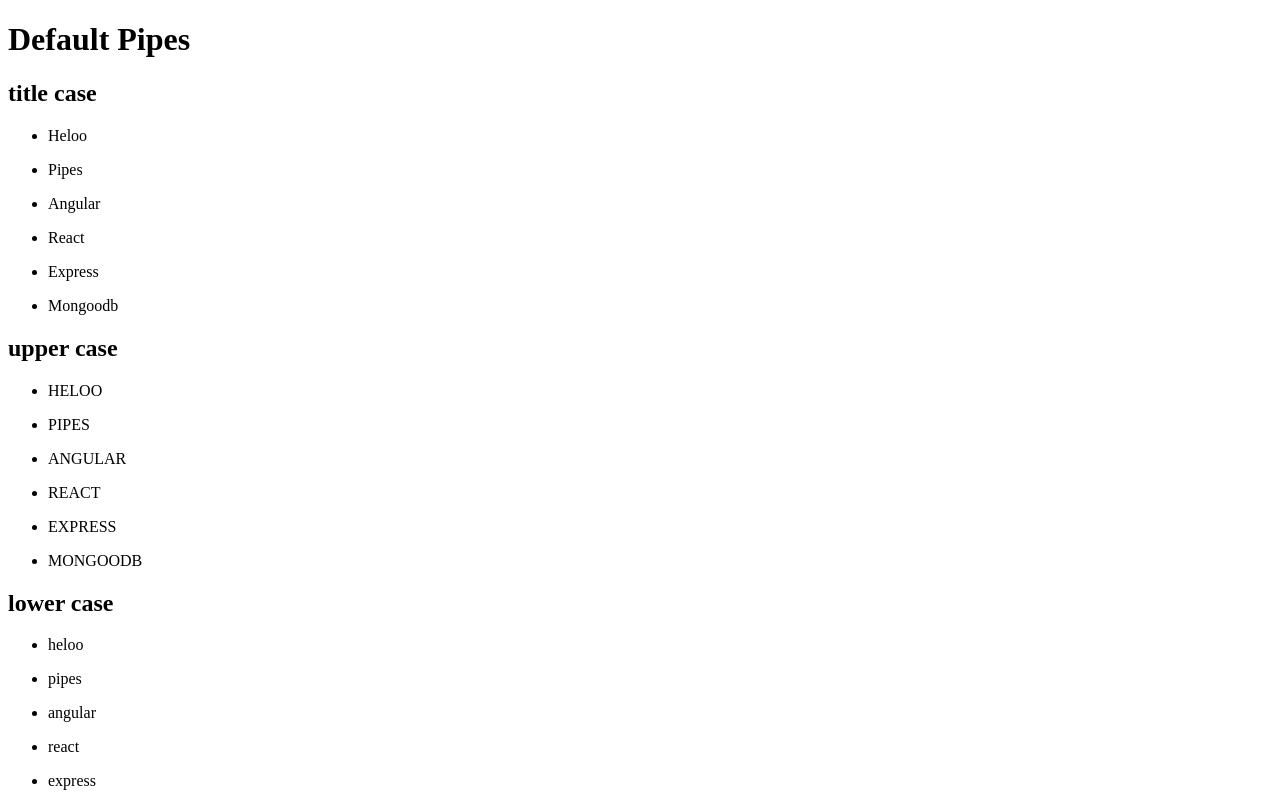
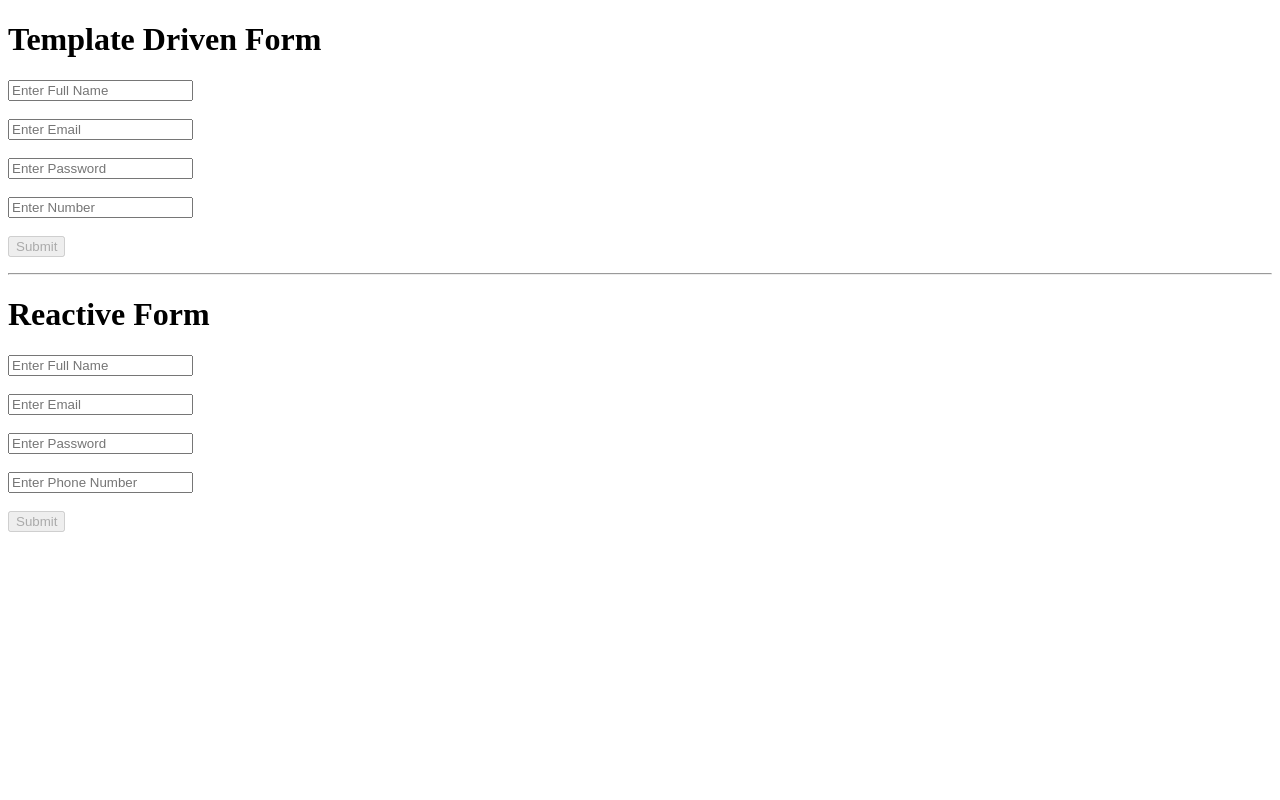
Before and after one commit to Mudassir5367/angular-practice-all-concept, an Angular app: page / in a window 1280 px wide. Shown: the top 800 px of the page. Built offline with nearby package versions, Linux system fonts and the light colour scheme.

Commit message:
reactive form, tempalte form, pipes, custom pipe

```diff
--- a/src/app/Bindings/binding/binding.component.html
+++ b/src/app/Bindings/binding/binding.component.html
@@ -17,8 +17,6 @@
 <!-- style binding -->
 <span [style.background-color]="bgColor">Styled Div</span> <br> <br>
 
-angular-practice-all-concept
-
 
 <!-- 4 Two-way Data Binding -->
 <input type="text" [(ngModel)]="twoWayBinding" value="two way binding">
--- /dev/null
+++ b/src/app/CustomPipe/remove-dash.pipe.ts
@@ -0,0 +1,17 @@
+import { Pipe, PipeTransform } from '@angular/core';
+
+@Pipe({
+  name: 'removeDash'
+})
+export class RemoveDashPipe implements PipeTransform {
+
+  transform(value: string): string {
+    if(!value){
+      return value
+    }else{
+
+      return value.replace(/-/g, ' ');
+    }
+  }
+
+}
--- a/src/app/Pipes/pipes/pipes.component.html
+++ b/src/app/Pipes/pipes/pipes.component.html
@@ -1,11 +1,11 @@
 <h1>Default Pipes</h1>
 <h2>title case</h2>
 <ul *ngFor="let item of items">
-    <li>{{item | titlecase}}</li>
+    <li>{{item | removeDash | titlecase }}</li>
 </ul>
 <h2>upper case</h2>
 <ul *ngFor="let item of items">
-    <li>{{item | uppercase }}</li>
+    <li>{{item | uppercase | removeDash}}</li>
 </ul>
 <h2>lower case</h2>
 <ul *ngFor="let item of items">
@@ -15,4 +15,4 @@
 <p>{{currentDate | date}}</p>
 <h2>Currency Pipe</h2>
 <p>{{money | currency : 'USD'}}</p>
-<p>{{items | slice:0:3}}</p>
+<p>{{items | slice:0:3 }}</p>
--- a/src/app/Pipes/pipes/pipes.component.ts
+++ b/src/app/Pipes/pipes/pipes.component.ts
@@ -6,7 +6,7 @@
   styleUrl: './pipes.component.scss'
 })
 export class PipesComponent {
-items =[ 'heloo', 'pipes', 'angular', 'react', 'express', 'mongoodb']
+items =[ 'heloo-java-script', 'pipes-java-script', 'angular-java-script', 'react-java-script', 'express-java-script', 'mongoodb-java-script']
 currentDate = new Date()
 money = 1000;
 }
--- a/src/app/app.component.html
+++ b/src/app/app.component.html
@@ -2,5 +2,7 @@
 <!-- <hr> -->
 <!-- <app-binding></app-binding>
 <hr> -->
-<app-pipes></app-pipes>
-<!-- <app-template-driven></app-template-driven> -->
+<!-- <app-pipes></app-pipes> -->
+<app-template-driven></app-template-driven>
+<hr>
+<app-reactive></app-reactive>
--- a/src/app/forms/reactive/reactive.component.html
+++ b/src/app/forms/reactive/reactive.component.html
@@ -1 +1,18 @@
-<p>reactive works!</p>
+<h1>Reactive Form</h1>
+<form [formGroup]="reactiveForm" (ngSubmit) = 'onSubmit()'>
+    <div>
+        <input type="text" name="name" placeholder="Enter Full Name" formControlName="name">
+    </div><br>
+    <div>
+        <input type="email" name="email" placeholder="Enter Email" formControlName="email">
+    </div><br>
+    <div>
+        <input type="password" name="password" placeholder="Enter Password" formControlName="password">
+    </div><br>
+    <div>
+        <input type="tel" name="phone" placeholder="Enter Phone Number" formControlName="phone" (keypress)="($event.charCode >= 48 && $event.charCode < 58)">
+    </div><br>
+    <div>
+        <button type="submit" [disabled] = 'reactiveForm.invalid'>Submit</button>
+    </div><br>
+</form>
--- a/src/app/forms/reactive/reactive.component.ts
+++ b/src/app/forms/reactive/reactive.component.ts
@@ -1,4 +1,5 @@
 import { Component } from '@angular/core';
+import { FormBuilder, FormGroup, Validators } from '@angular/forms';
 
 @Component({
   selector: 'app-reactive',
@@ -6,5 +7,21 @@
   styleUrl: './reactive.component.scss'
 })
 export class ReactiveComponent {
-
+reactiveForm:FormGroup
+constructor(private formBuilder: FormBuilder){
+  this.reactiveForm = this.formBuilder.group({
+name:['', [Validators.required, Validators.min(3)]],
+email:['', [Validators.required, Validators.email]],
+password:['', [Validators.required, Validators.minLength(5)]],
+phone:['', [Validators.required,  Validators.pattern(/^\d{10}$/)]],
+  })
 }
+onSubmit(){
+  if(this.reactiveForm.invalid){
+    return
+  }else{
+    console.log(this.reactiveForm.value);
+    this.reactiveForm.reset();
+  }
+}
+}
--- a/src/app/forms/template-driven/template-driven.component.html
+++ b/src/app/forms/template-driven/template-driven.component.html
@@ -1 +1,23 @@
-<p>template-driven works!</p>
+<h1>Template Driven Form</h1>
+<form #form = 'ngForm' (ngSubmit) = 'onSubmit(form)'>
+    <div>
+        <input type="text" name="name" placeholder="Enter Full Name" ngModel required>
+    </div><br>
+    <div>
+        <input type="email" name="email" placeholder="Enter Email" ngModel required>
+    </div><br>
+    <div>
+        <input type="password" name="password" placeholder="Enter Password" ngModel required>
+    </div><br>
+    <div>
+        <input type="number" name="phone" placeholder="Enter Number" [(ngModel)] = 'formData.phone' required>
+    </div><br>
+
+    <div>
+        <button type="submit" [disabled]="form.invalid">Submit</button>
+    </div>
+</form>
+<p>{{getData?.name}}</p>
+<p>{{getData?.email}}</p>
+<p>{{getData?.password}}</p>
+<p>{{getData?.phone}}</p>
--- a/src/app/forms/template-driven/template-driven.component.ts
+++ b/src/app/forms/template-driven/template-driven.component.ts
@@ -6,5 +6,17 @@
   styleUrl: './template-driven.component.scss'
 })
 export class TemplateDrivenComponent {
+  getData:any
+  formData:any = {
+    name:'',
+    email:'',
+    phone: '',
+    password :'',
 
+  }
+  onSubmit(data:any){
+    console.log(data.value);
+    this.getData = data.value;
+
+  }
 }
```
Also changed, not shown: src/app/app.module.ts (+6 -4 lines), 1 other file (tests, documents, lock files or other folders).
